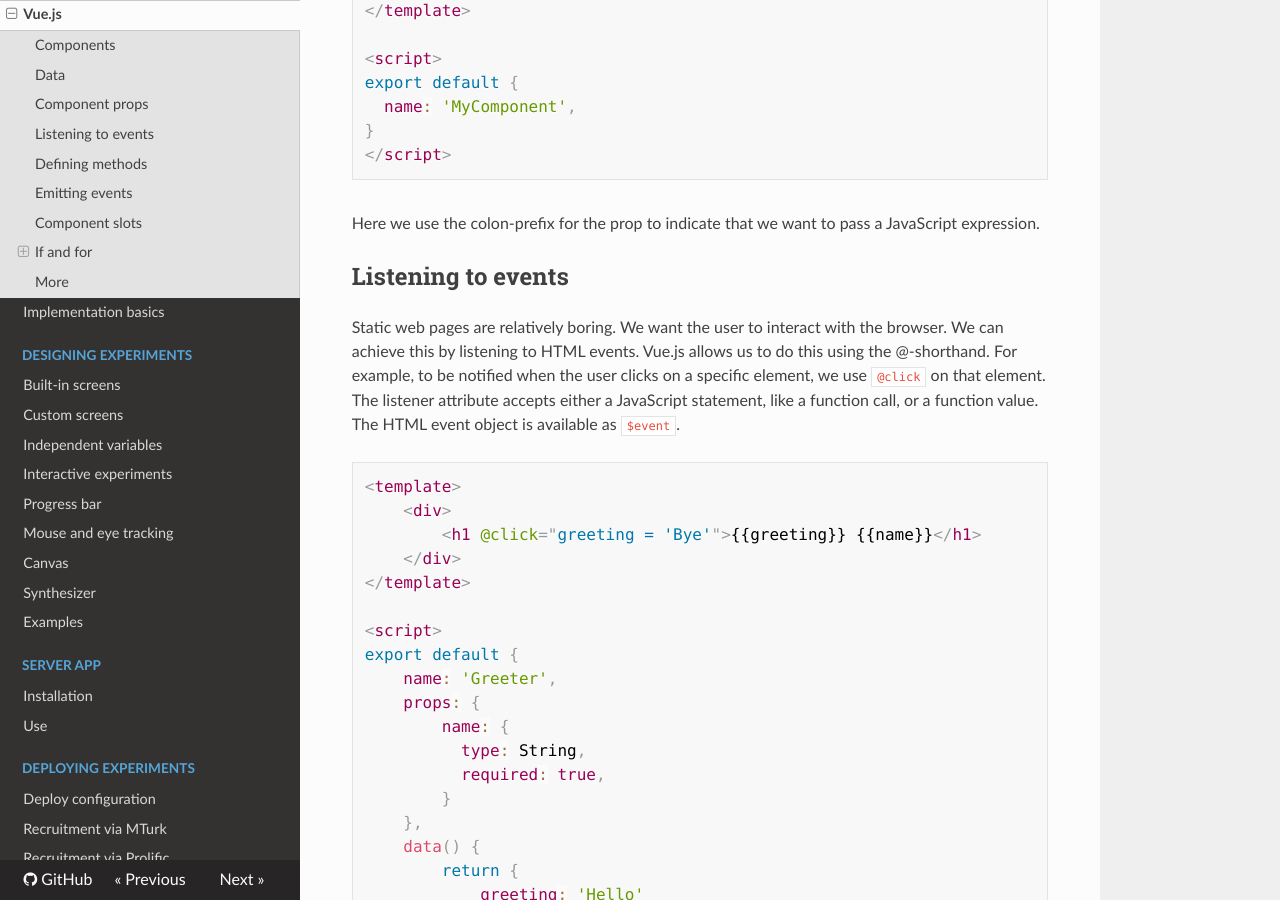
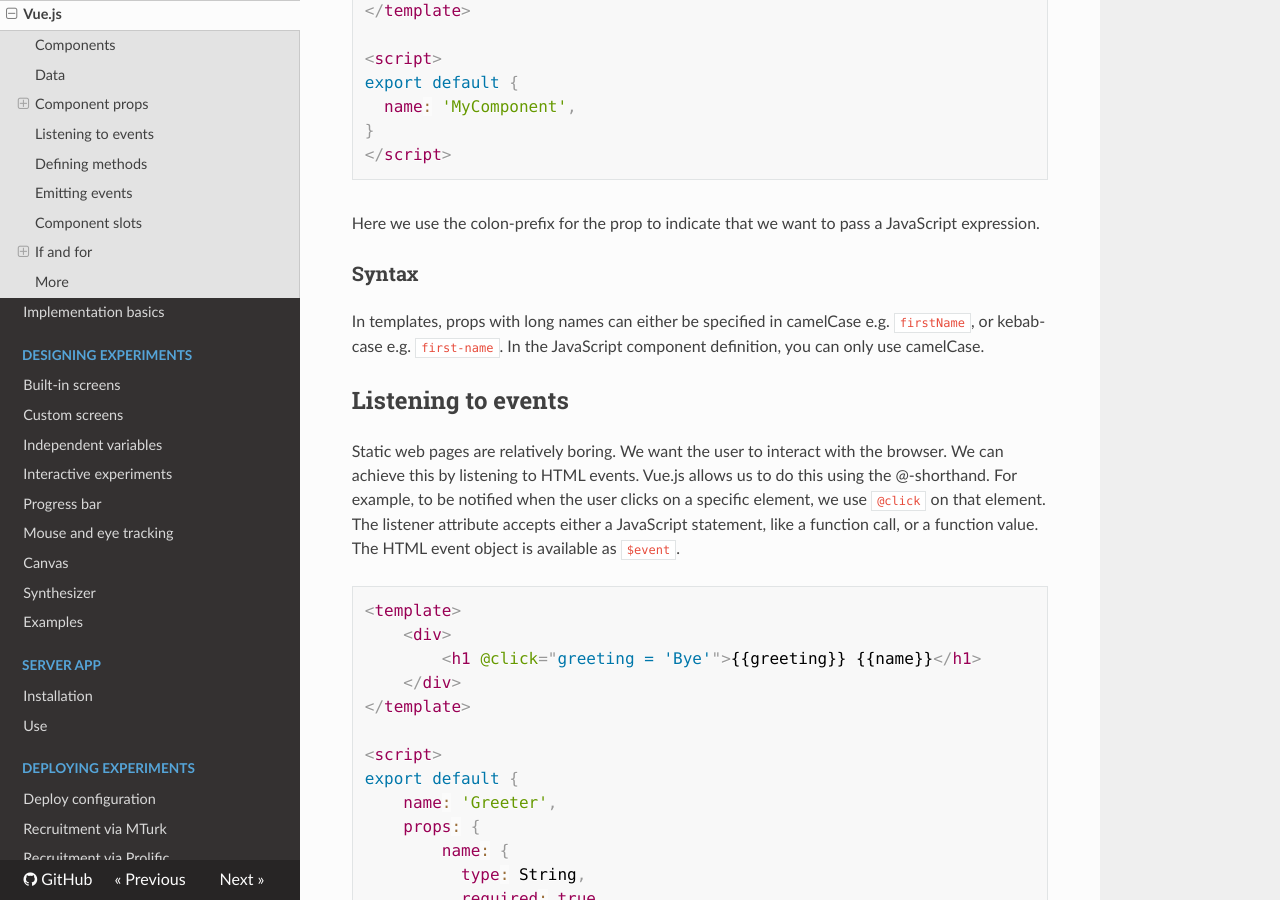
Before and after one commit to magpie-ea/magpie-v3-docs, an MkDocs documentation site: the page built from docs/00_getting_started/03_vue_js.md, in a window 1280 px wide and 900 px high, scrolled down 3944 px. Built offline with MkDocs 1.6.1, drawn with Linux system fonts in a browser that asks for light colours.

Commit message:
Vue.js: Add note about prop syntax

```diff
--- a/docs/00_getting_started/03_vue_js.md
+++ b/docs/00_getting_started/03_vue_js.md
@@ -165,6 +165,9 @@ export default {
 
 Here we use the colon-prefix for the prop to indicate that we want to pass a JavaScript expression.
 
+### Syntax
+In templates, props with long names can either be specified in camelCase e.g. `firstName`, or kebab-case e.g. `first-name`.
+In the JavaScript component definition, you can only use camelCase.
 
 ## Listening to events
 Static web pages are relatively boring.
```
